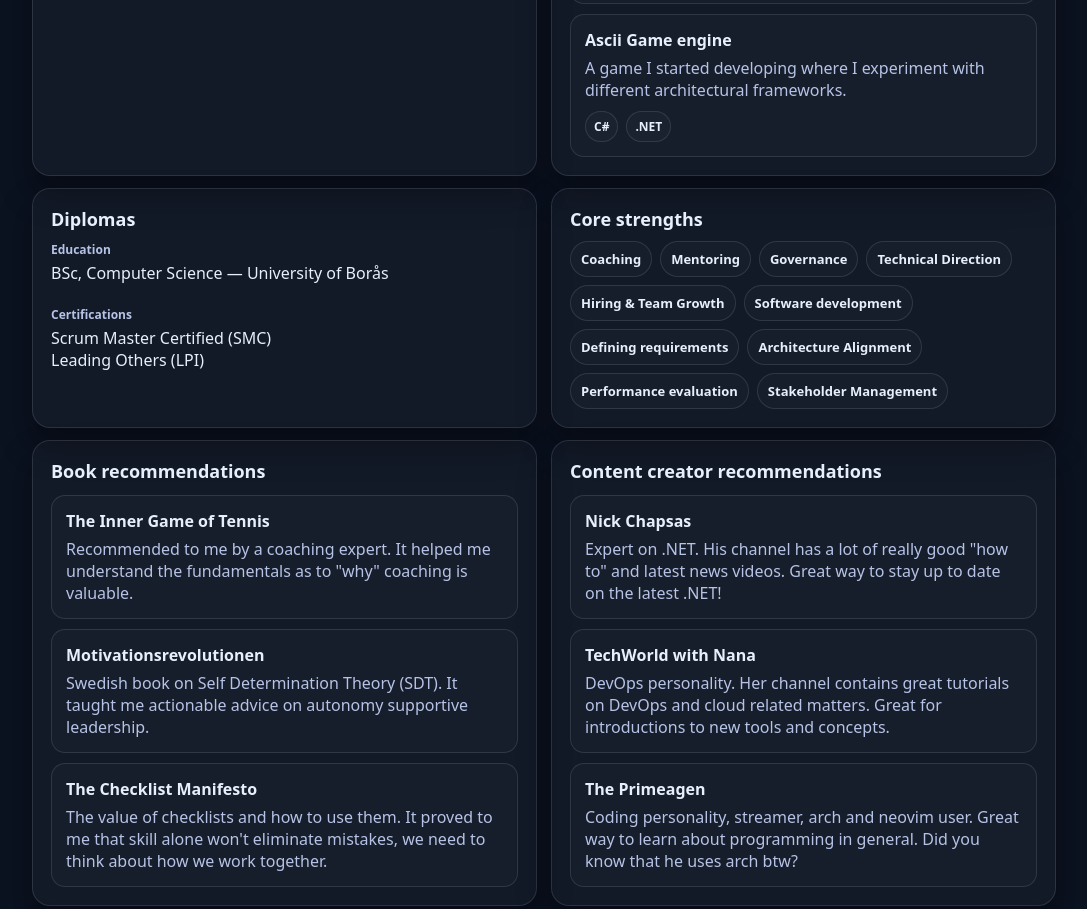
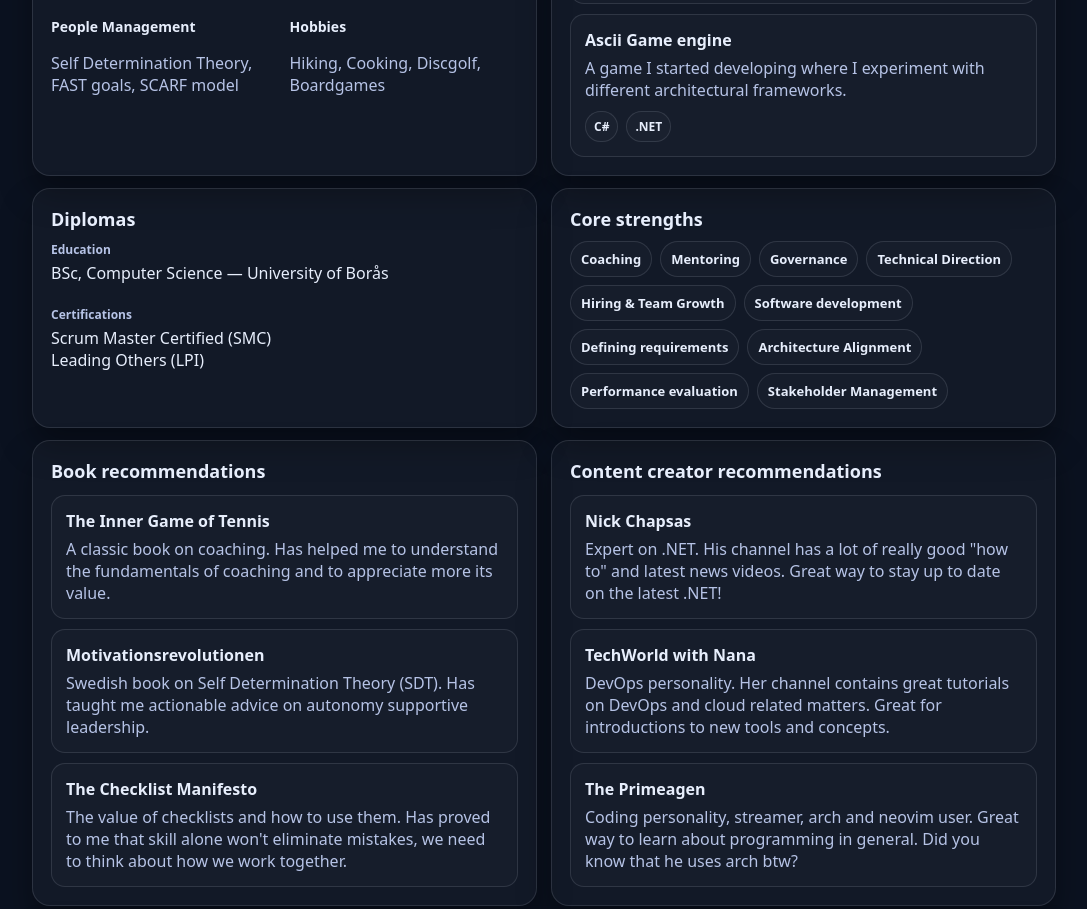
Before and after one commit to AntonLiBerg/AntonLiBerg.github.io, a plain HTML site: page index.html in a window 1280 px wide. Shown: the part 1289-2198 px from the top of the page, without its empty margins (96-1183 px from the left). Drawn offline with Linux system fonts and the light colour scheme.

Commit message:
update content

```diff
--- a/index.html
+++ b/index.html
@@ -133,6 +133,14 @@
               <h3>Performance metrics</h3>
               <p class="muted">KPI, DORA, FAST goals</p>
             </div>
+            <div>
+              <h3>People Management</h3>
+              <p class="muted">Self Determination Theory, FAST goals, SCARF model</p>
+            </div>
+            <div>
+              <h3>Hobbies</h3>
+              <p class="muted">Hiking, Cooking, Discgolf, Boardgames</p>
+            </div>
           </div>
         </article>
         <article class="card">
@@ -209,19 +217,19 @@
             <a class="project" href="https://www.amazon.com/Inner-Game-Tennis-Classic-Performance/dp/0679778314" target="_blank" rel="noopener noreferrer">
               <div class="pname">The Inner Game of Tennis</div>
               <div class="muted">
-                Recommended to me by a coaching expert. It helped me understand the fundamentals as to "why" coaching is valuable.
+                A classic book on coaching. Has helped me to understand the fundamentals of coaching and to appreciate more its value.
               </div>
             </a>
             <a class="project" href="https://www.adlibris.com/sv/bok/motivationsrevolutionen-fran-temporar-tandning-till-livslang-laga-9789137156972" target="_blank" rel="noopener noreferrer">
               <div class="pname">Motivationsrevolutionen</div>
               <div class="muted">
-                Swedish book on Self Determination Theory (SDT). It taught me actionable advice on autonomy supportive leadership.
+                Swedish book on Self Determination Theory (SDT). Has taught me actionable advice on autonomy supportive leadership.
               </div>
             </a>
             <a class="project" href="https://www.amazon.com/Checklist-Manifesto-How-Things-Right/dp/0312430000" target="_blank" rel="noopener noreferrer">
               <div class="pname">The Checklist Manifesto</div>
               <div class="muted">
-                 The value of checklists and how to use them. It proved to me that skill alone won't eliminate mistakes, we need to think about how we work together.
+                 The value of checklists and how to use them. Has proved to me that skill alone won't eliminate mistakes, we need to think about how we work together.
               </div>
             </a>
           </div>
```
